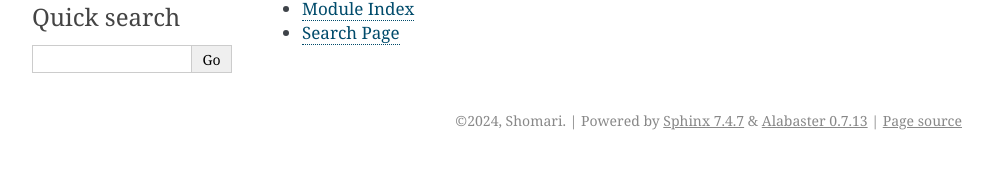
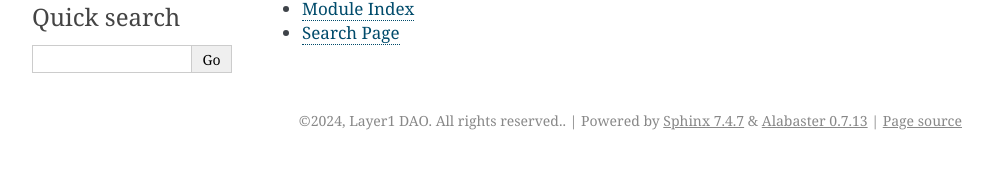
Before and after one commit to layer1guru/layer1run, a Sphinx documentation site: the page built from docs/source/index.rst, in a window 1280 px wide. Shown: the part 245-414 px from the top of the page, without its empty margins (148-1141 px from the left). Built offline with Sphinx 7.4.7, drawn with Linux system fonts in a browser that asks for light colours.

Commit message:
Update docs author.

```diff
--- a/docs/source/conf.py
+++ b/docs/source/conf.py
@@ -7,8 +7,8 @@
 # https://www.sphinx-doc.org/en/master/usage/configuration.html#project-information
 
 project = 'Layer1 Node Runner'
-copyright = '2024, Shomari'
-author = 'Shomari'
+copyright = '2024, Layer1 DAO. All rights reserved.'
+author = 'Layer1 Guru'
 release = '24.11.25'
 
 # -- General configuration ---------------------------------------------------
```
